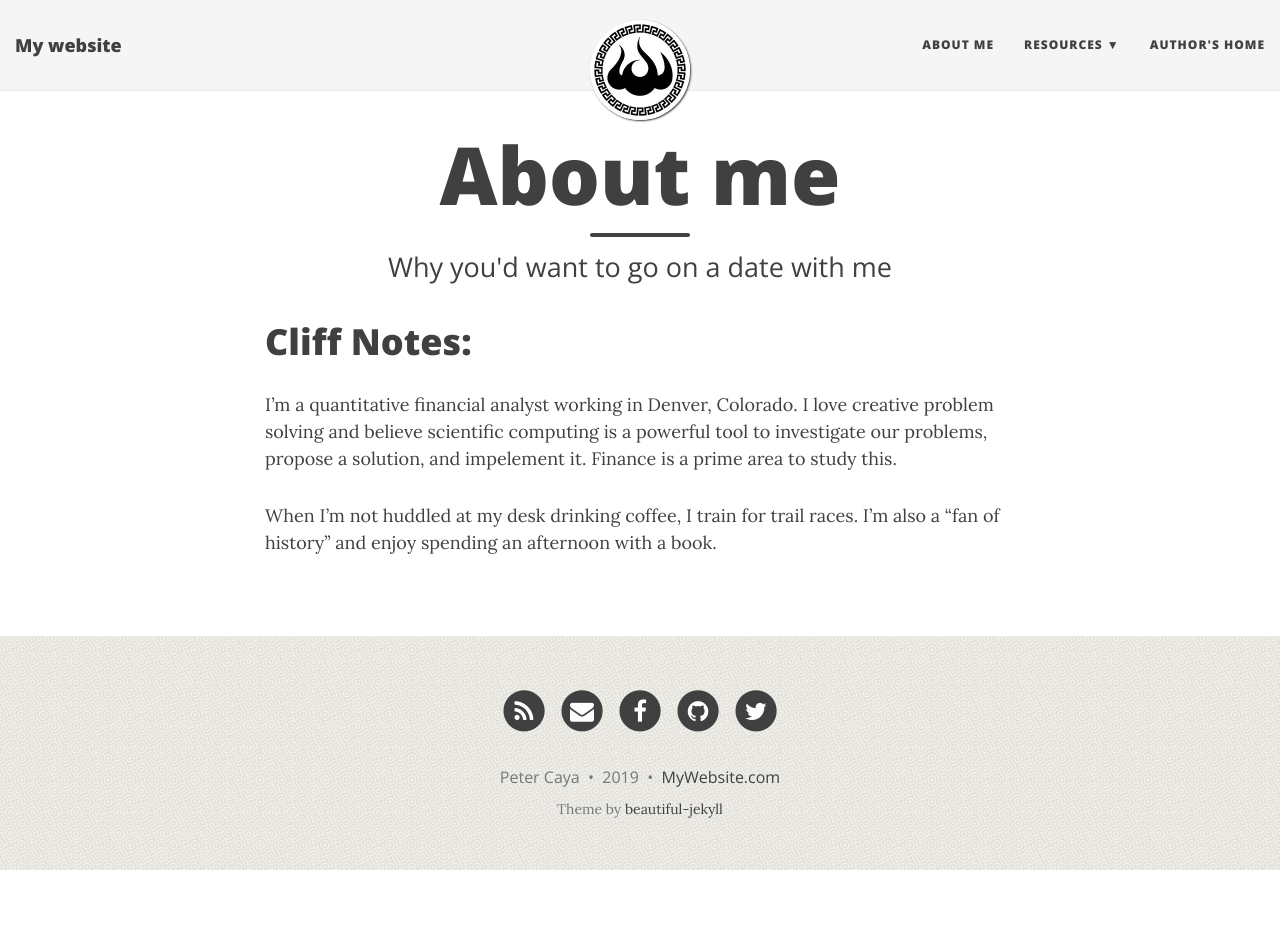
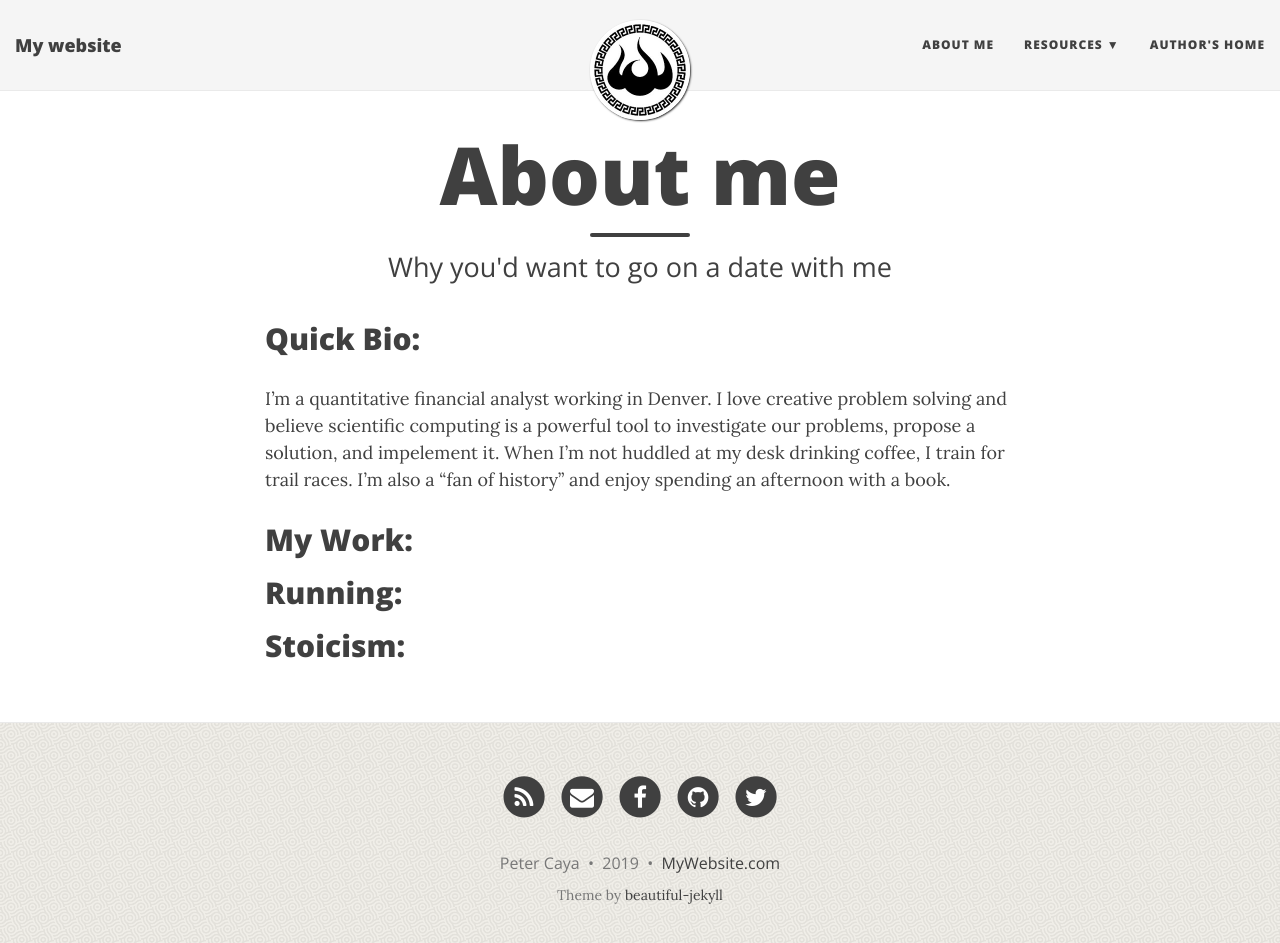
Before and after one commit to poc1673/old_poc1673.github.io, a Jekyll site: the page built from aboutme.md, in a window 1280 px wide and 956 px high. Shown: the top 943 px of the window. Built offline with Jekyll 4.4.1, drawn with Linux system fonts in a browser that asks for light colours; nearby versions of some CDN libraries.

Commit message:
Update aboutme.md

```diff
--- a/aboutme.md
+++ b/aboutme.md
@@ -4,8 +4,16 @@
 subtitle: Why you'd want to go on a date with me
 ---
 
-# Cliff Notes:
+## Quick Bio:
 
- I'm a quantitative financial analyst working in Denver, Colorado. I love creative problem solving and believe scientific computing is a powerful tool to investigate our problems, propose a solution, and impelement it. Finance is a prime area to study this.
+ I'm a quantitative financial analyst working in Denver. I love creative problem solving and believe scientific computing is a powerful tool to investigate our problems, propose a solution, and impelement it. When I'm not huddled at my desk drinking coffee, I train for trail races. I'm also a "fan of history" and enjoy spending an afternoon with a book.
 
- When I'm not huddled at my desk drinking coffee, I train for trail races. I'm also a "fan of history" and enjoy spending an afternoon with a book.
+## My Work:
+
+
+
+## Running:
+
+
+
+## Stoicism:
```
